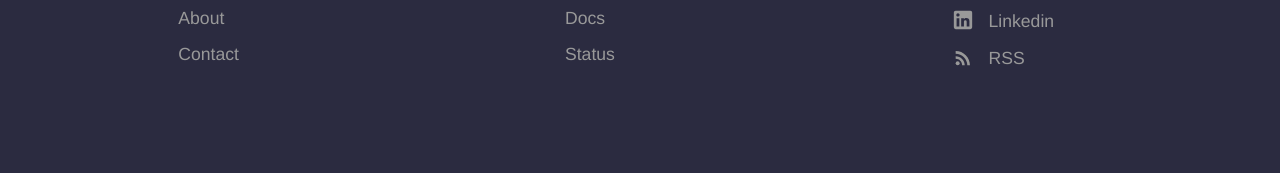
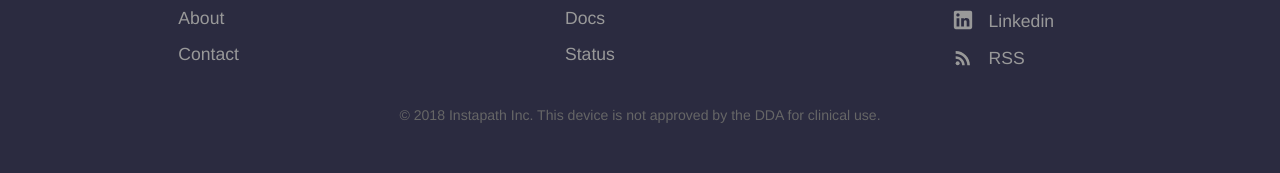
Before and after one commit to geekypete/geekypete.github.io, a Jekyll site: the page built from index.html, in a window 1280 px wide. Shown: the part 2208-2381 px from the top of the page. Built offline with Jekyll 4.4.1, drawn with Linux system fonts in a browser that asks for light colours.

Commit message:
added copyright

```diff
--- a/_layouts/default.html
+++ b/_layouts/default.html
@@ -44,6 +44,7 @@
 					</ul>
 					{% endfor %}
 				</div>
+				<p class="copyright">&copy; {{ site.time | date: '%Y' }} Instapath Inc. This device is not approved by the DDA for clinical use. </p>
 			</div>
 		</footer>
 		<script>
```
